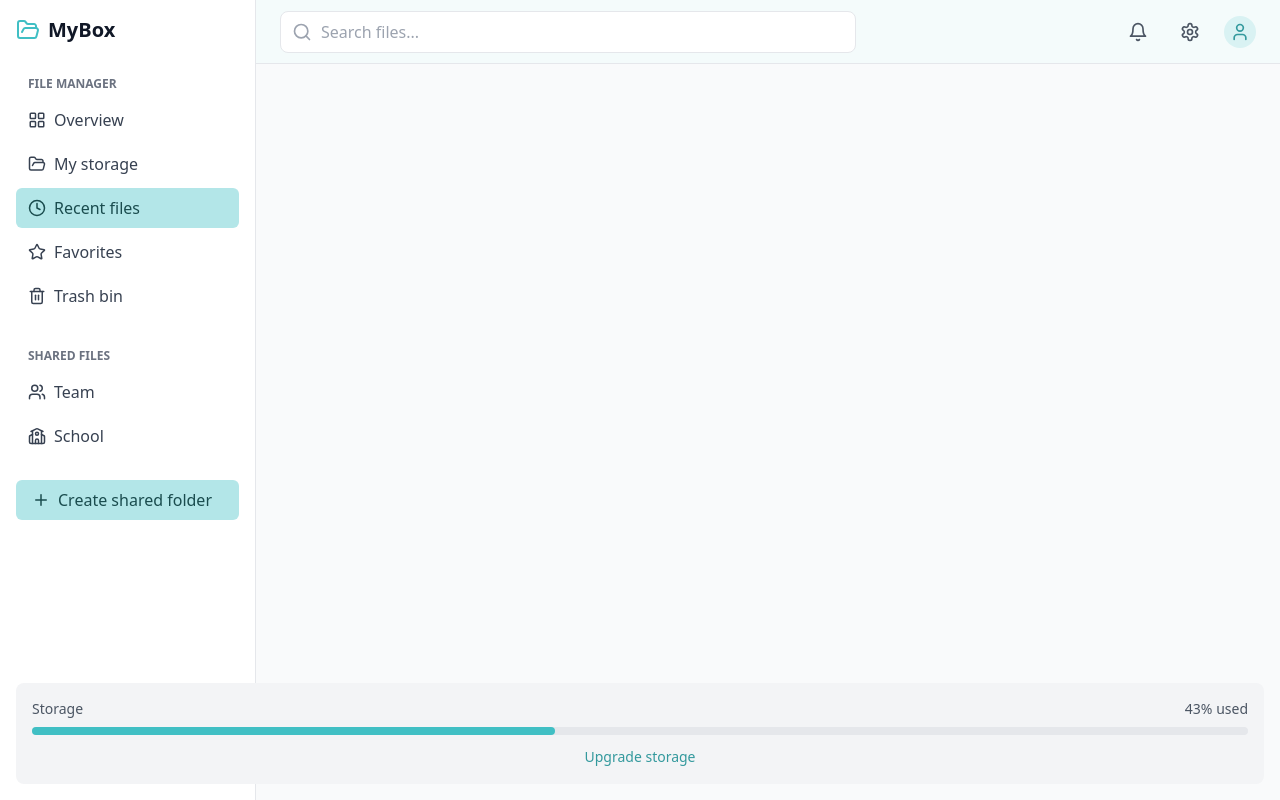
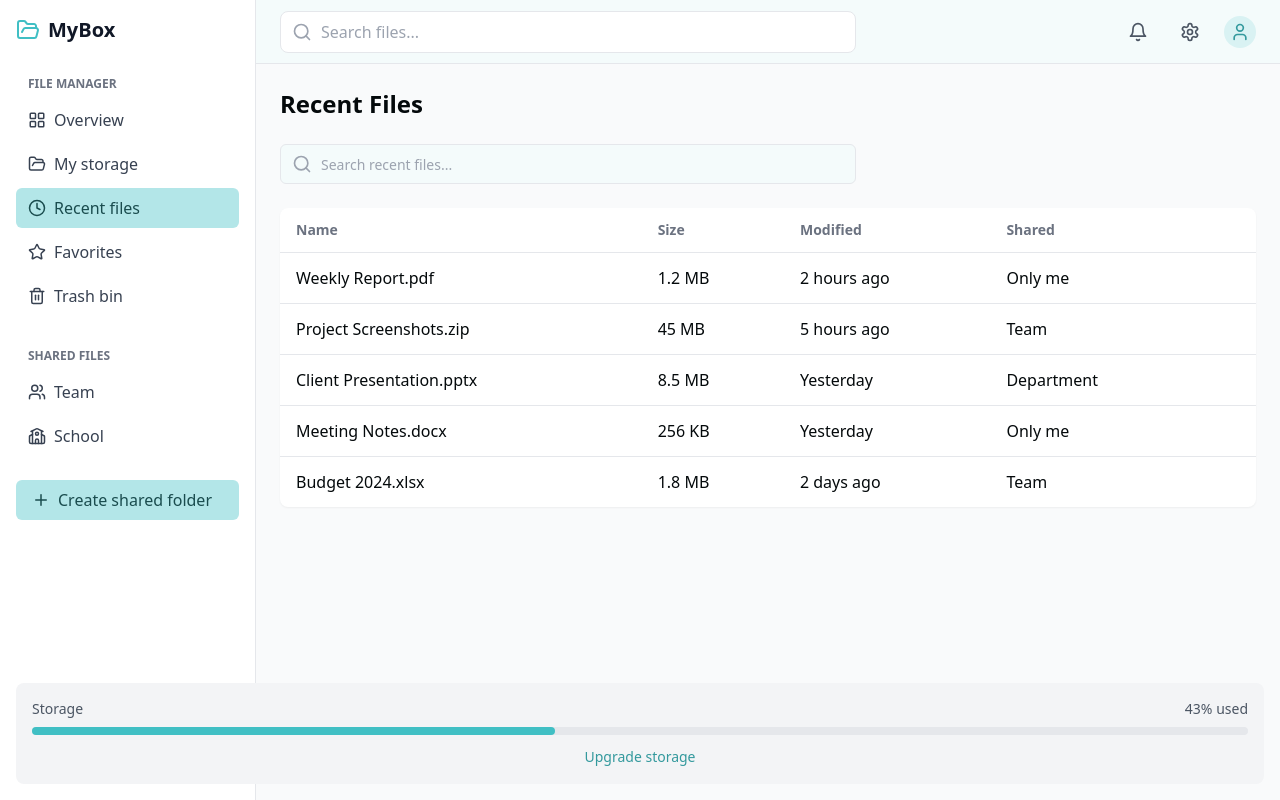
Before and after one commit to alidiamond1/image-haven-storage-ac43035e, a React (Vite) app: page /recent in a window 1280 px wide. Built offline with nearby package versions, Linux system fonts and the light colour scheme.

Commit message:
Add recent files section
Implemented a section to display recent files in the cloud storage application. This feature enhances the user experience by allowing quick access to the most recently used files.
[skip gpt_engineer]

```diff
--- a/src/App.tsx
+++ b/src/App.tsx
@@ -7,6 +7,7 @@ import Sidebar from "./components/layout/Sidebar";
 import Header from "./components/layout/Header";
 import Index from "./pages/Index";
 import Storage from "./pages/Storage";
+import Recent from "./pages/Recent";
 
 const queryClient = new QueryClient();
 
@@ -24,6 +25,7 @@ const App = () => (
               <Routes>
                 <Route path="/" element={<Index />} />
                 <Route path="/storage" element={<Storage />} />
+                <Route path="/recent" element={<Recent />} />
               </Routes>
             </main>
           </div>
--- /dev/null
+++ b/src/pages/Recent.tsx
@@ -0,0 +1,108 @@
+import { FC } from 'react';
+import { Search, MoreVertical } from 'lucide-react';
+import { Input } from '@/components/ui/input';
+
+interface RecentFile {
+  id: string;
+  name: string;
+  type: string;
+  size: string;
+  modified: string;
+  shared: string;
+}
+
+const Recent: FC = () => {
+  // Sample data - in a real app, this would come from your backend
+  const recentFiles: RecentFile[] = [
+    {
+      id: '1',
+      name: 'Weekly Report.pdf',
+      type: 'PDF',
+      size: '1.2 MB',
+      modified: '2 hours ago',
+      shared: 'Only me'
+    },
+    {
+      id: '2',
+      name: 'Project Screenshots.zip',
+      type: 'Archive',
+      size: '45 MB',
+      modified: '5 hours ago',
+      shared: 'Team'
+    },
+    {
+      id: '3',
+      name: 'Client Presentation.pptx',
+      type: 'Presentation',
+      size: '8.5 MB',
+      modified: 'Yesterday',
+      shared: 'Department'
+    },
+    {
+      id: '4',
+      name: 'Meeting Notes.docx',
+      type: 'Document',
+      size: '256 KB',
+      modified: 'Yesterday',
+      shared: 'Only me'
+    },
+    {
+      id: '5',
+      name: 'Budget 2024.xlsx',
+      type: 'Spreadsheet',
+      size: '1.8 MB',
+      modified: '2 days ago',
+      shared: 'Team'
+    }
+  ];
+
+  return (
+    <div className="p-6">
+      <div className="flex justify-between items-center mb-6">
+        <h1 className="text-2xl font-semibold">Recent Files</h1>
+      </div>
+
+      <div className="mb-6 max-w-xl">
+        <div className="relative">
+          <Search className="absolute left-3 top-1/2 transform -translate-y-1/2 text-gray-400 w-5 h-5" />
+          <Input
+            type="text"
+            placeholder="Search recent files..."
+            className="pl-10"
+          />
+        </div>
+      </div>
+
+      <div className="bg-white rounded-lg shadow-sm">
+        <table className="w-full">
+          <thead className="text-sm text-gray-500 border-b">
+            <tr>
+              <th className="text-left py-3 px-4">Name</th>
+              <th className="text-left py-3 px-4">Size</th>
+              <th className="text-left py-3 px-4">Modified</th>
+              <th className="text-left py-3 px-4">Shared</th>
+              <th className="w-10"></th>
+            </tr>
+          </thead>
+          <tbody>
+            {recentFiles.map((file) => (
+              <tr key={file.id} className="border-b last:border-0 hover:bg-gray-50 group">
+                <td className="py-3 px-4">{file.name}</td>
+                <td className="py-3 px-4">{file.size}</td>
+                <td className="py-3 px-4">{file.modified}</td>
+                <td className="py-3 px-4">{file.shared}</td>
+                <td className="py-3 px-4">
+                  <button className="p-1 rounded-full hover:bg-gray-100 opacity-0 group-hover:opacity-100 transition-opacity">
+                    <MoreVertical className="w-4 h-4 text-gray-600" />
+                  </button>
+                </td>
+              </tr>
+            ))}
+          </tbody>
+        </table>
+      </div>
+    </div>
+  );
+};
+
+export default Recent;
```
